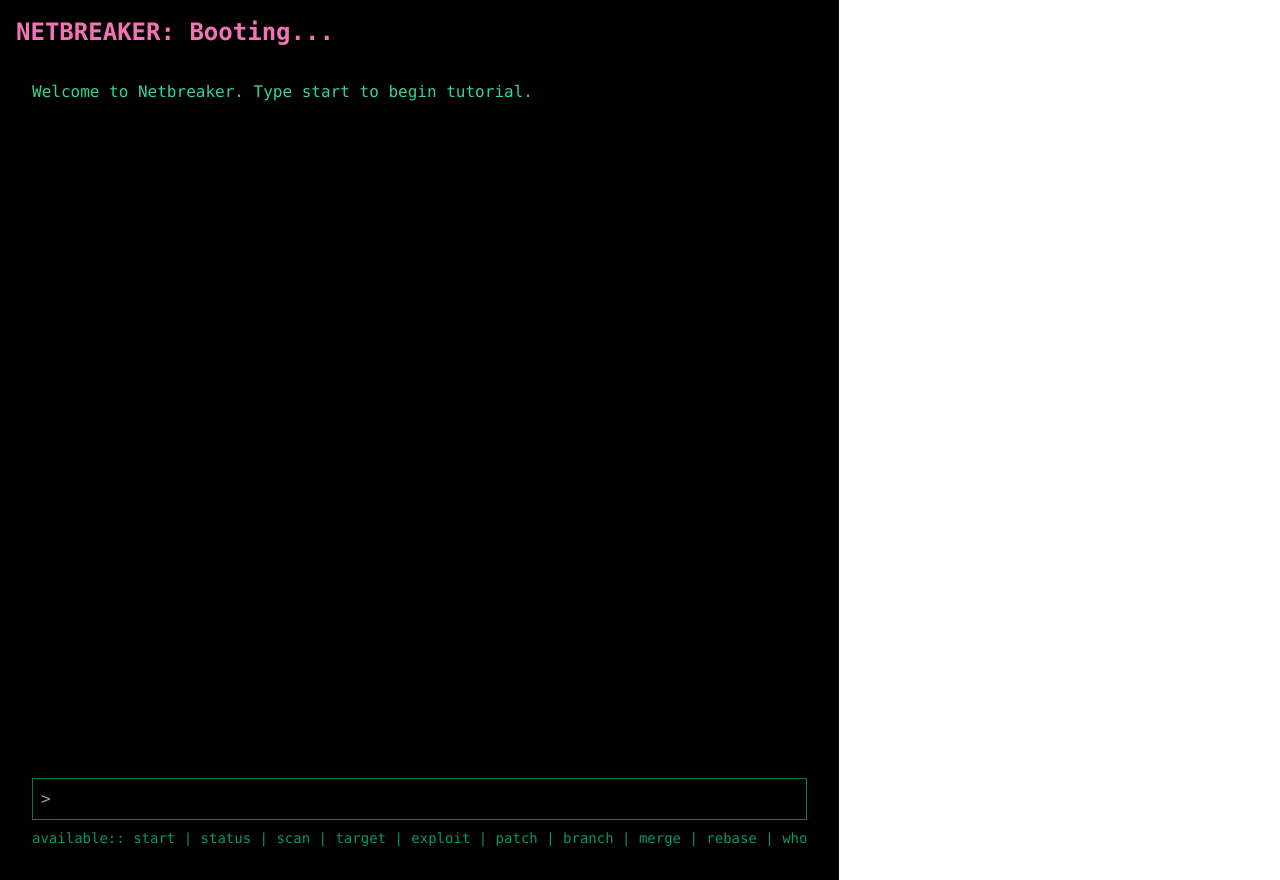
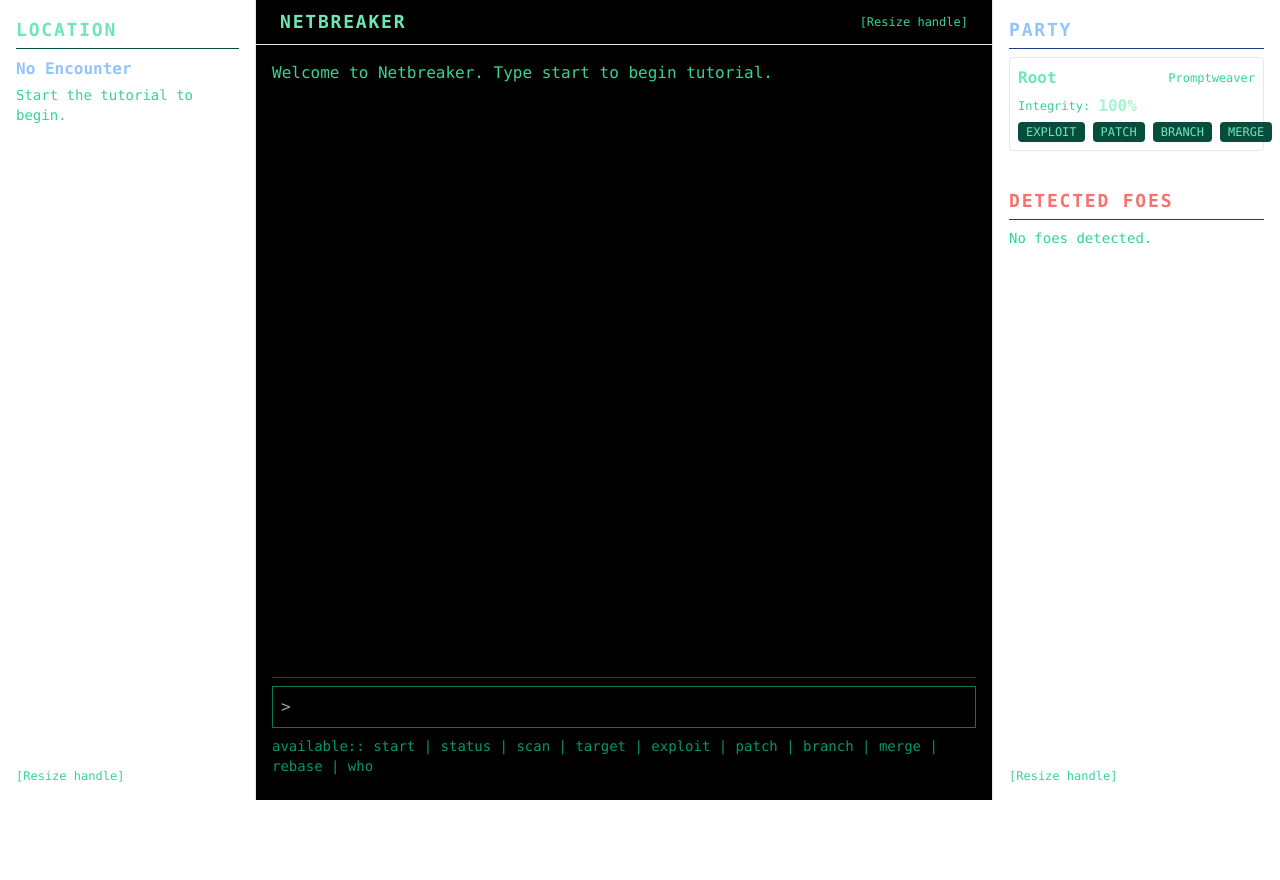
Before and after one commit to nice-ish/netbreaker, a React (Vite) app: page / in a window 1280 px wide. After the commit the page ends 800 px from the top, so only its background shows below. Built offline with nearby package versions, Linux system fonts and the light colour scheme.

Commit message:
IDE style

```diff
--- a/src/components/Terminal.tsx
+++ b/src/components/Terminal.tsx
@@ -242,7 +242,7 @@ export default function Terminal() {
   }
 
   return (
-    <div className="bg-black text-green-400 font-mono h-screen p-4 flex flex-col">
+    <div className="bg-black text-green-400 font-mono h-full p-4 flex flex-col relative">
       <div className="flex-1 overflow-y-auto space-y-1">
         {!encounter && <p>Welcome to Netbreaker. Type <code>start</code> to begin tutorial.</p>}
 
@@ -259,7 +259,9 @@ export default function Terminal() {
         )}
       </div>
 
-      <form onSubmit={handleInput} className="mt-2">
+      {/* Sticky input and available commands */}
+      <div className="sticky bottom-0 bg-black z-20 border-t border-green-900 pt-2 pb-2">
+        <form onSubmit={handleInput} className="mb-2">
           <div className="relative">
             <input
               autoFocus
@@ -284,8 +286,7 @@ export default function Terminal() {
             )}
           </div>
         </form>
-
-      <div className="mt-2 text-sm text-green-600">
+        <div className="text-sm text-green-600">
           <p>available:: {POSSIBLE_COMMANDS.join(" | ")}</p>
           {encounter?.enemies.map((enemy) => (
             <p
@@ -298,5 +299,6 @@ export default function Terminal() {
           ))}
         </div>
       </div>
+    </div>
   )
 }
--- a/src/views/App.tsx
+++ b/src/views/App.tsx
@@ -1,15 +1,87 @@
 import React from "react";
 import Terminal from "../components/Terminal";
-import { useGameStore } from "../state/useGameStore"
+import { useGameStore } from "../state/useGameStore";
 
 export default function App() {
-  const log = useGameStore((state) => state.log)
+  const player = useGameStore((state) => state.player);
+  const encounter = useGameStore((state) => state.encounter);
+
+  // For now, party is just the player
+  const party = [player];
+  const foes = encounter?.enemies || [];
+
   return (
-    <main className="bg-black text-green-400 min-h-screen p-4 font-mono">
-      <h1 className="text-2xl text-pink-400 font-bold mb-4">
-        NETBREAKER: Booting...
-      </h1>
-      <Terminal />
-    </main>
+    <div className="h-screen w-full bg-neutral-950 text-green-400 font-mono flex flex-row">
+      {/* Left Sidebar */}
+      <aside className="w-64 min-w-48 max-w-xs border-r border-neutral-800 bg-neutral-900 flex flex-col p-4">
+        <div className="mb-6">
+          <h2 className="text-green-300 text-lg font-bold border-b border-green-900 pb-1 mb-2 uppercase tracking-widest">Location</h2>
+          <div>
+            <div className="text-blue-300 font-semibold">{encounter?.name || "No Encounter"}</div>
+            <div className="text-green-400 text-sm mt-1">{encounter?.description || "Start the tutorial to begin."}</div>
+          </div>
+        </div>
+        <div className="mt-auto text-xs text-neutral-500">[Resize handle]</div>
+      </aside>
+
+      {/* Main Terminal Pane */}
+      <main className="flex-1 flex flex-col min-w-0 bg-black border-x border-neutral-800 h-screen">
+        <header className="px-6 py-2 border-b border-neutral-800 bg-neutral-900 flex items-center justify-between">
+          <span className="text-green-300 font-bold tracking-widest text-lg">NETBREAKER</span>
+          <span className="text-xs text-neutral-500">[Resize handle]</span>
+        </header>
+        <div className="flex-1 min-h-0 flex flex-col">
+          <Terminal />
+        </div>
+      </main>
+
+      {/* Right Sidebar */}
+      <aside className="w-72 min-w-56 max-w-sm border-l border-neutral-800 bg-neutral-900 flex flex-col p-4">
+        {/* Party Section */}
+        <div className="mb-6">
+          <h2 className="text-blue-300 text-lg font-bold border-b border-blue-900 pb-1 mb-2 uppercase tracking-widest">Party</h2>
+          {party.map((member) => (
+            <div key={member.id} className="mb-3 p-2 rounded bg-neutral-950 border border-neutral-800">
+              <div className="flex items-center justify-between">
+                <span className="font-semibold text-green-300">{member.name}</span>
+                <span className="text-xs text-green-400">{member.class}</span>
+              </div>
+              <div className="flex items-center gap-2 mt-1">
+                <span className="text-xs text-green-400">Integrity:</span>
+                <span className="text-green-200 font-bold">{member.integrity}%</span>
+              </div>
+              <div className="flex gap-2 mt-1">
+                {member.subsystems.map((ss) => (
+                  <span key={ss} className="text-xs px-2 py-0.5 bg-green-900 text-green-300 rounded font-mono uppercase">{ss}</span>
+                ))}
+              </div>
+            </div>
+          ))}
+        </div>
+        {/* Foes Section */}
+        <div>
+          <h2 className="text-red-400 text-lg font-bold border-b border-red-900 pb-1 mb-2 uppercase tracking-widest">Detected Foes</h2>
+          {foes.length === 0 && <div className="text-neutral-500 text-sm">No foes detected.</div>}
+          {foes.map((foe) => (
+            <div key={foe.id} className="mb-3 p-2 rounded bg-neutral-950 border border-neutral-800">
+              <div className="flex items-center justify-between">
+                <span className="font-semibold text-red-300">{foe.name}</span>
+                <span className="text-xs text-neutral-400">{foe.class}</span>
+              </div>
+              <div className="flex items-center gap-2 mt-1">
+                <span className="text-xs text-red-400">Integrity:</span>
+                <span className="text-red-200 font-bold">{foe.integrity}%</span>
+              </div>
+              <div className="flex gap-2 mt-1">
+                {foe.status.map((status) => (
+                  <span key={status} className="text-xs px-2 py-0.5 bg-red-900 text-red-300 rounded font-mono uppercase">{status}</span>
+                ))}
+              </div>
+            </div>
+          ))}
+        </div>
+        <div className="mt-auto text-xs text-neutral-500">[Resize handle]</div>
+      </aside>
+    </div>
   );
 }
```
Lines whose indentation alone changed are shown as unchanged.
